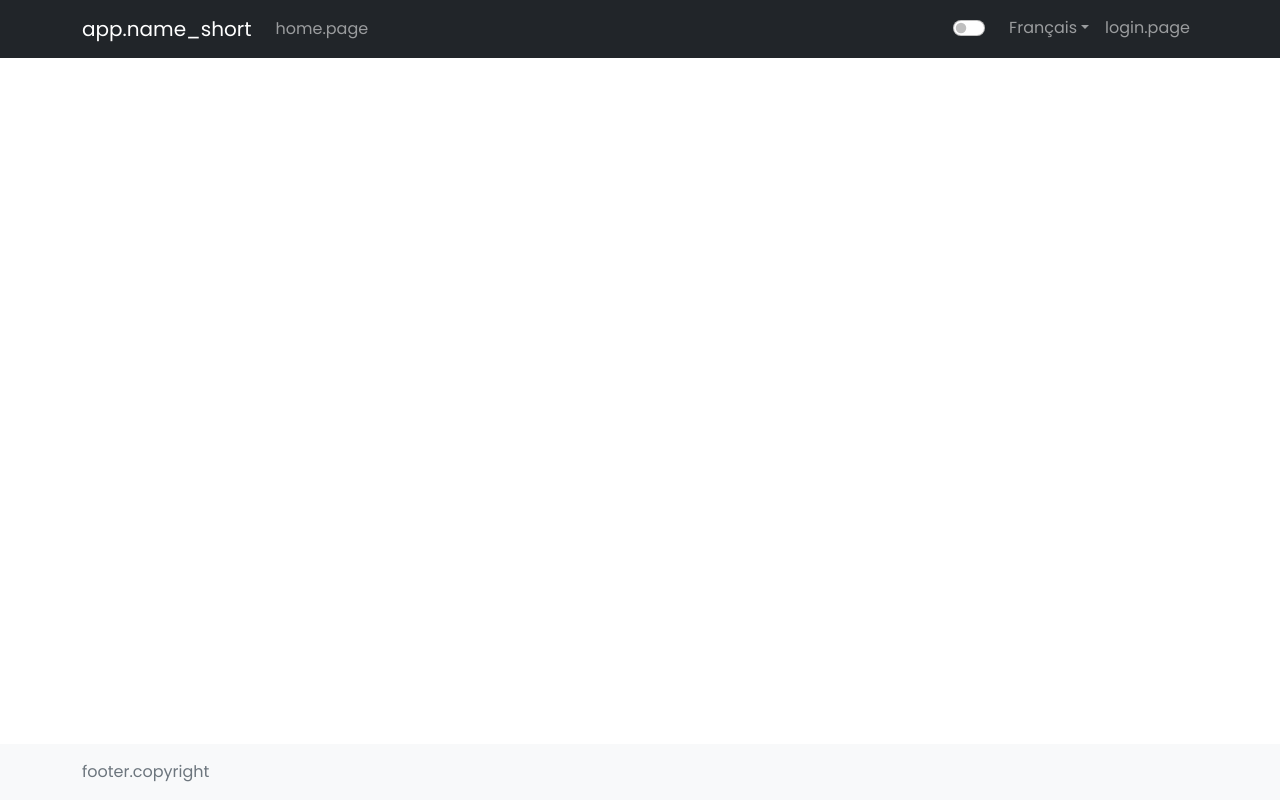
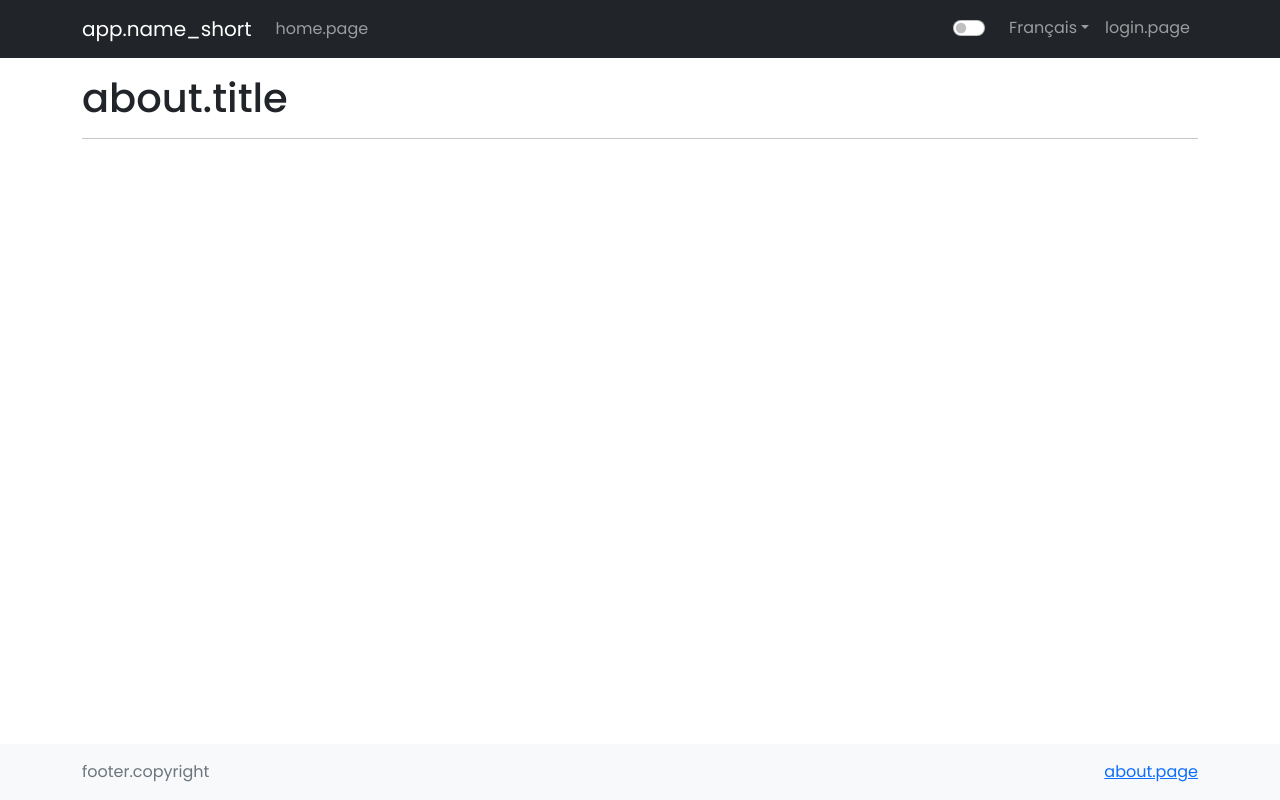
Before and after one commit to guclusefa/rr_webapp, a Vue app: page /about in a window 1280 px wide. Built offline with nearby package versions, Linux system fonts and the light colour scheme.

Commit message:
sesssions expire warning

```diff
--- a/src/components/layout/FooterItem.vue
+++ b/src/components/layout/FooterItem.vue
@@ -5,6 +5,9 @@
       <span class="text-muted">{{
         $t("footer.copyright", { year: currentYear })
       }}</span>
+      <router-link to="/about" class="float-end">{{
+        $t("about.page")
+      }}</router-link>
     </div>
   </footer>
 </template>
--- a/src/components/layout/HeaderItem.vue
+++ b/src/components/layout/HeaderItem.vue
@@ -79,7 +79,16 @@ export default {
     ProfileItem,
   },
   computed: {
-    ...mapGetters(["isAuthenticated", "token", "tokenExpiration", "user", "rememberMe"]),
+    ...mapGetters([
+      "isAuthenticated",
+      "token",
+      "tokenExpiration",
+      "user",
+      "rememberMe",
+    ]),
+    timeUntilTokenExpiration() {
+      return this.tokenExpiration - Date.now();
+    },
   },
   methods: {
     ...mapActions(["updateUser"]),
@@ -105,7 +114,7 @@ export default {
     refreshToken() {
       return new Promise((resolve, reject) => {
         api
-        // post with remember_me in body
+          // post with remember_me in body
           .post("/refresh-token", { remember_me: this.rememberMe })
           .then((response) => {
             if (this.isAuthenticated) {
@@ -120,6 +129,15 @@ export default {
           });
       });
     },
+    alertIfTokenExpired() {
+      // check if token expires in less than 5 minutes
+      if (this.timeUntilTokenExpiration < 5 * 60 * 1000) {
+        const minutes = Math.floor(this.timeUntilTokenExpiration / 1000 / 60);
+        const seconds = Math.floor(this.timeUntilTokenExpiration / 1000) % 60;
+        // alert user (TODO: change to MODAL)
+        alert(this.$t("auth.token_expires_in", { minutes, seconds }));
+      }
+    },
   },
   created() {
     if (this.isAuthenticated) {
@@ -130,5 +148,18 @@ export default {
         .catch(() => {});
     }
   },
+  // watch for change route (will see if i keep this)
+  watch: {
+    $route() {
+      if (this.isAuthenticated) {
+        this.refreshUser()
+          .then(() => {
+            this.refreshToken();
+          })
+          .catch(() => {});
+          this.alertIfTokenExpired();
+      }
+    },
+  },
 };
 </script>
--- a/src/locales/fr.json
+++ b/src/locales/fr.json
@@ -9,6 +9,13 @@
   "home": {
     "page": "Accueil",
     "title": "Bienvenue sur le site des Ressources (Re)lationnelles"
+  },
+  "about": {
+    "page": "À propos",
+    "title": "À propos des Ressources (Re)lationnelles"
+  },
+  "auth": {
+    "token_expires_in": "Attention votre session va expiré dans {minutes} minutes et {seconds} secondes"
   },
   "login": {
     "page": "Connexion",
--- a/src/router/index.js
+++ b/src/router/index.js
@@ -22,6 +22,11 @@ const routes = [
     name: 'logout',
     component: LogoutForm
   },
+  {
+    path: '/about',
+    name: 'about',
+    component: () => import(/* webpackChunkName: "about" */ '../views/AboutView.vue')
+  }
 ]
 // Router
 const router = createRouter({
--- /dev/null
+++ b/src/views/AboutView.vue
@@ -0,0 +1,18 @@
+<template>
+  <section>
+    <div class="container">
+      <div class="row">
+        <div class="col">
+          <h1>{{ $t("about.title") }}</h1>
+          <hr />
+        </div>
+      </div>
+    </div>
+  </section>
+</template>
+
+<script>
+export default {
+  name: "AboutView",
+};
+</script>
```
